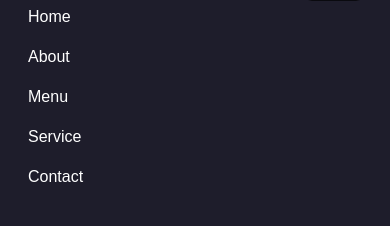
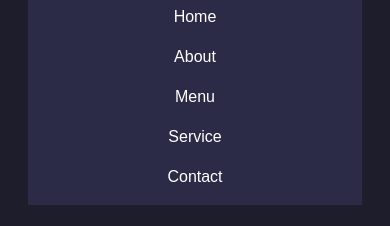
Before and after one commit to faritg1/bootstrapWeb, a plain HTML site: page index.html in a window 390 px wide. Both pictures are taken after a click on the button "Toggle navigation". Shown: the part 59-285 px from the top of the page. Drawn offline with Linux system fonts and the light colour scheme; a web font is replaced by a local one.

Commit message:
faltaResponsive

```diff
--- a/css/style.css
+++ b/css/style.css
@@ -53,3 +53,14 @@ body{
 .border-bottom{
     border-bottom: 1px solid orange !important;
 }
+
+.navbar-toggler:hover {
+    color: #ff702a;
+}
+
+@media (max-width: 768px) {
+    .navbar-collapse{
+        text-align: center;
+        background-color: #2c2b47;
+    }
+}
```
